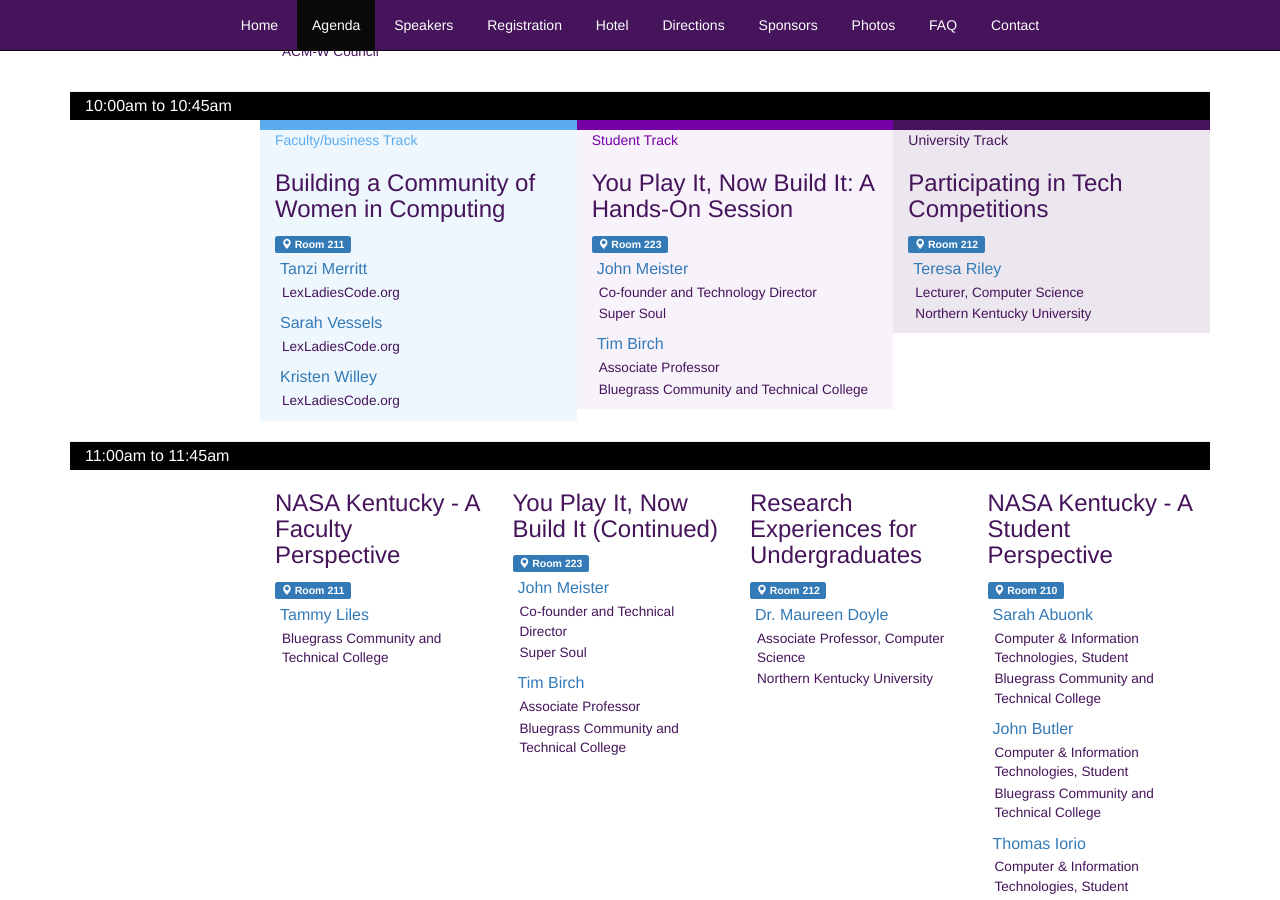
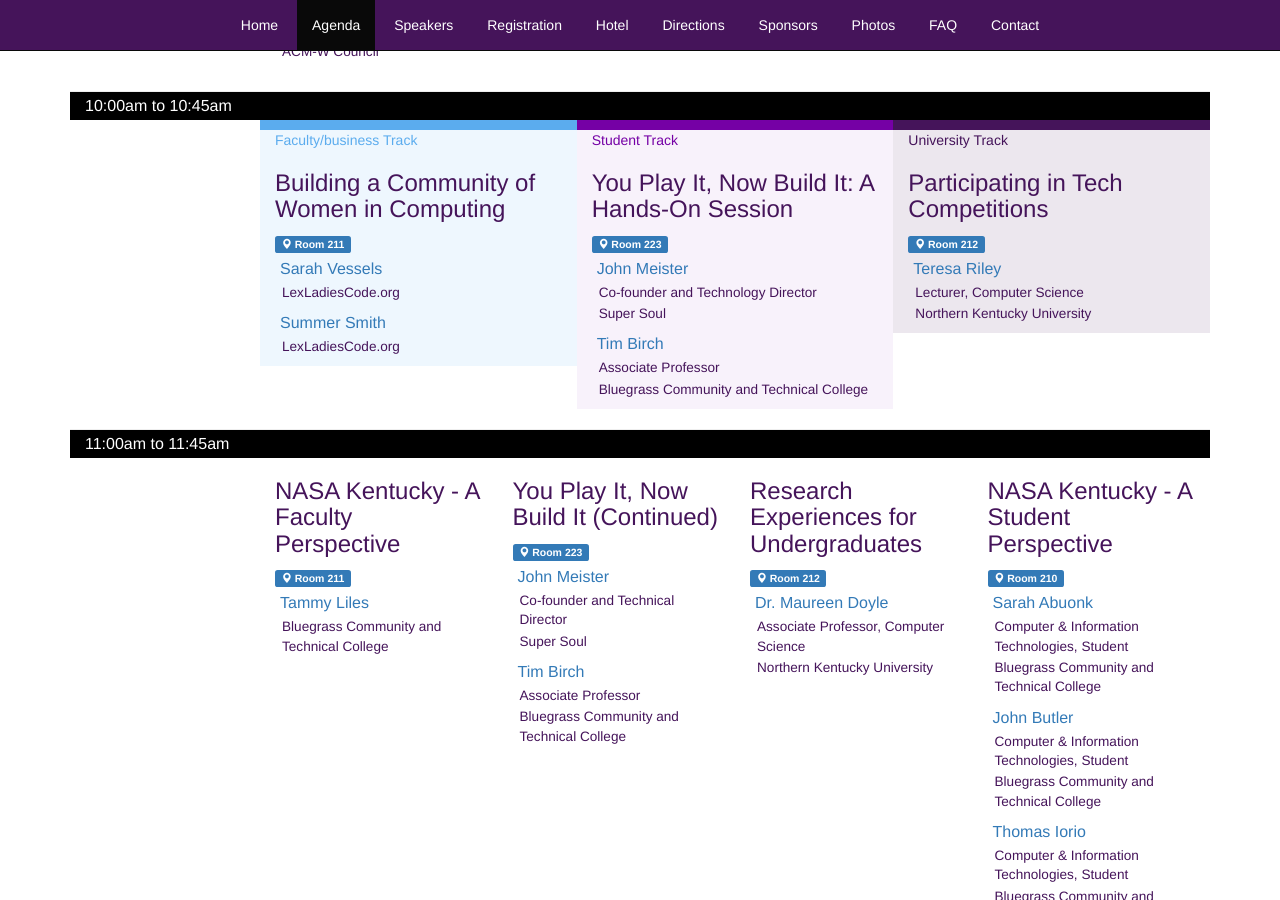
Before and after one commit to LexLadiesCode/KYCC-WIC, a Jekyll site: the page built from agenda.md, in a window 1280 px wide and 900 px high, scrolled down 3796 px. Built offline with Jekyll 4.4.1, drawn with Linux system fonts in a browser that asks for light colours; nearby versions of some CDN libraries; library files that are not in the unit come from our copies.

Commit message:
updated agenda

```diff
--- a/_data/agenda/2015-04-11.yml
+++ b/_data/agenda/2015-04-11.yml
@@ -44,11 +44,9 @@ times:
       - title: Building a Community of Women in Computing
         location: Room 211
         speakers:
-          - name: Tanzi Merritt
-            company: LexLadiesCode.org
           - name: Sarah Vessels
             company: LexLadiesCode.org
-          - name: Kristen Willey
+          - name: Summer Smith
             company: LexLadiesCode.org
       - title: "You Play It, Now Build It: A Hands-On Session"
         location: Room 223
```
